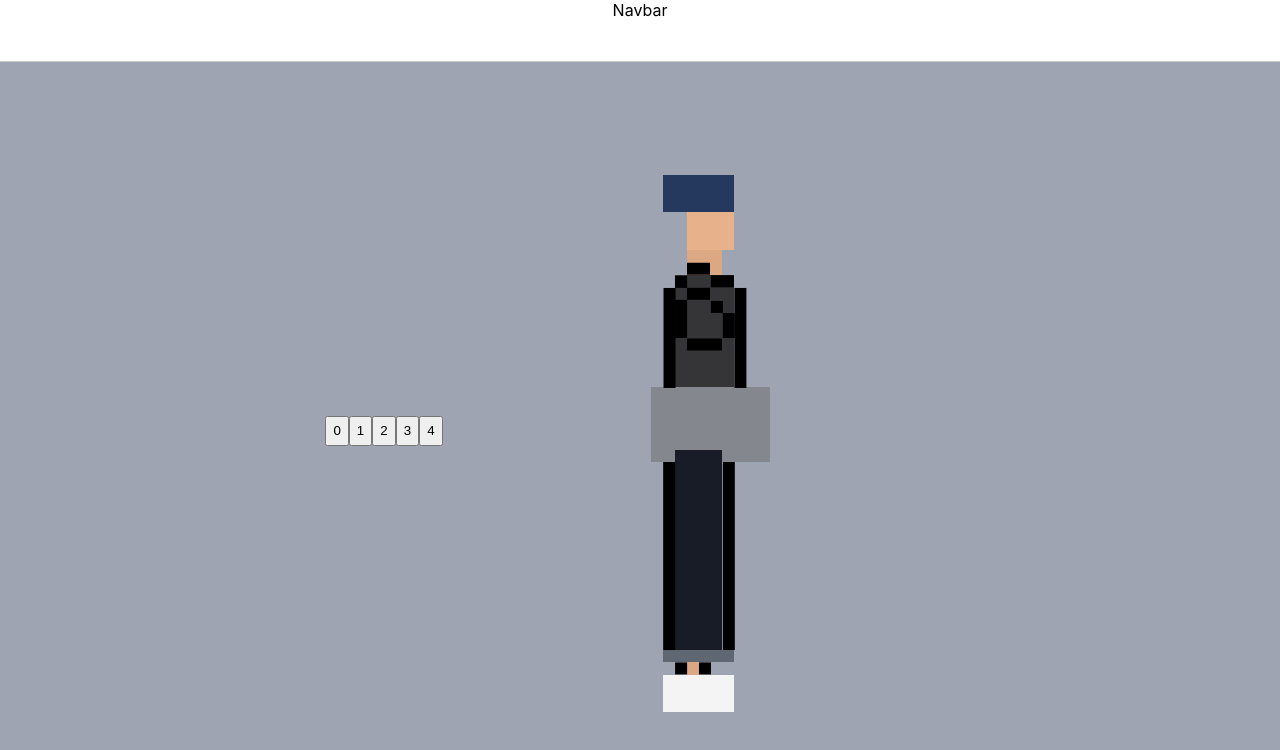
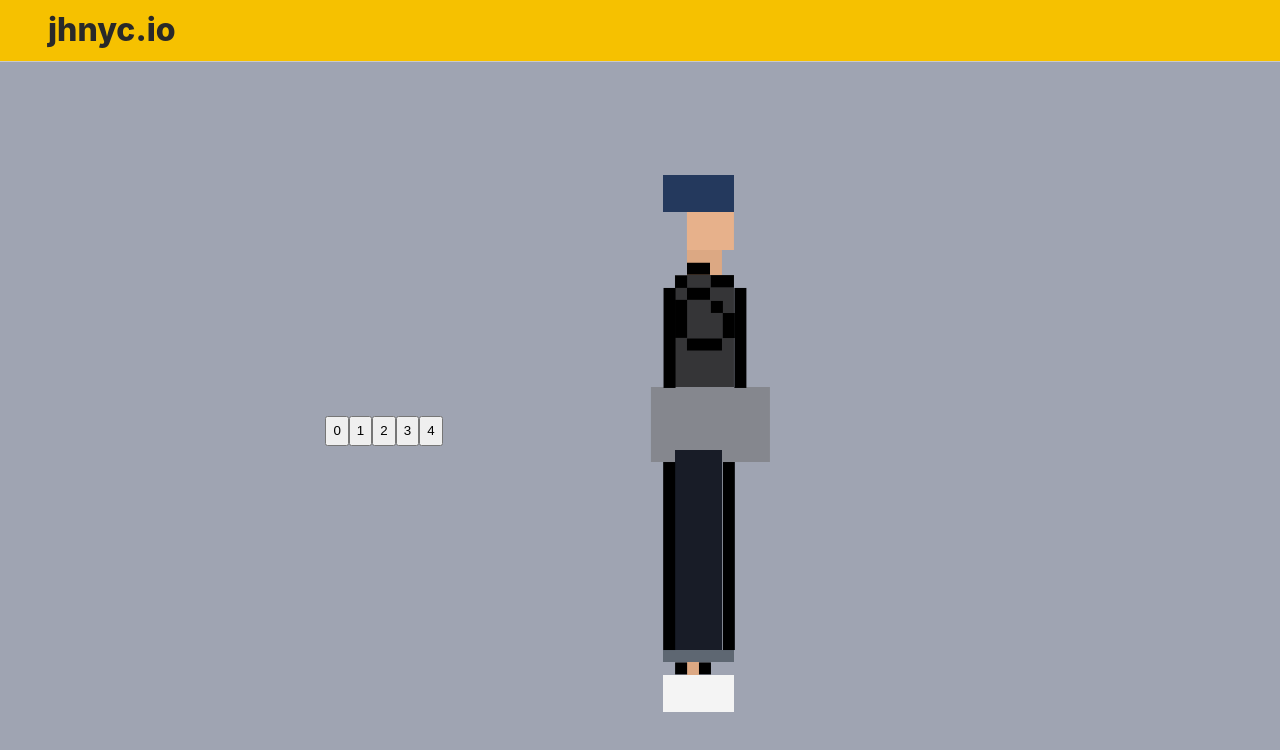
Before and after one commit to jhnyc/jhnyc.info, a React (Create React App) app: page / in a window 1280 px wide. Shown: the top 750 px of the page. Built offline with nearby package versions, Linux system fonts and the light colour scheme.

Commit message:
crazy yellow nav bar

```diff
--- a/src/components/main/main.css
+++ b/src/components/main/main.css
@@ -216,7 +216,7 @@ button {
 }
 
 .block.jeans-v2 {
-    background-color: var(--color-jeans);
+    background-color: #1A2440;
     height: calc(100vh*14/64);
     top: calc(100vh*21.5/64);
     width: 100%;
--- a/src/components/navbar/Navbar.jsx
+++ b/src/components/navbar/Navbar.jsx
@@ -2,5 +2,9 @@ import React from "react";
 import "./navbar.css";
 
 export default function Navbar() {
-  return <nav className="navbar"> Navbar </nav>;
+  return (
+    <nav className="navbar">
+      <p id="icon">jhnyc.io</p>
+    </nav>
+  );
 }
--- a/src/components/navbar/navbar.css
+++ b/src/components/navbar/navbar.css
@@ -1,6 +1,26 @@
 .navbar {
     width: 100vw;
     grid-row: 1/2;
-    background-color: #fff;
+    background-color: #F6C100;
     border-bottom: 1px solid #cacaca;
+    padding-top: 10px;
+    padding-bottom: 10px;
+    text-align: left;
 }
+
+.navbar p {
+    margin-left: 3rem;
+    font-weight: 800;
+    font-size: 2rem;
+    margin-top: 0;
+    margin-bottom: 0;
+    width: 100px;
+    height: 40px;
+    text-align: center;
+    line-height: 40px;
+    color: #292929;
+    background-color: #F6C100;
+    border-top-right-radius: 10px;
+    border-bottom-left-radius: 10px;
+    border-bottom-right-radius: 10px;
+}
```
